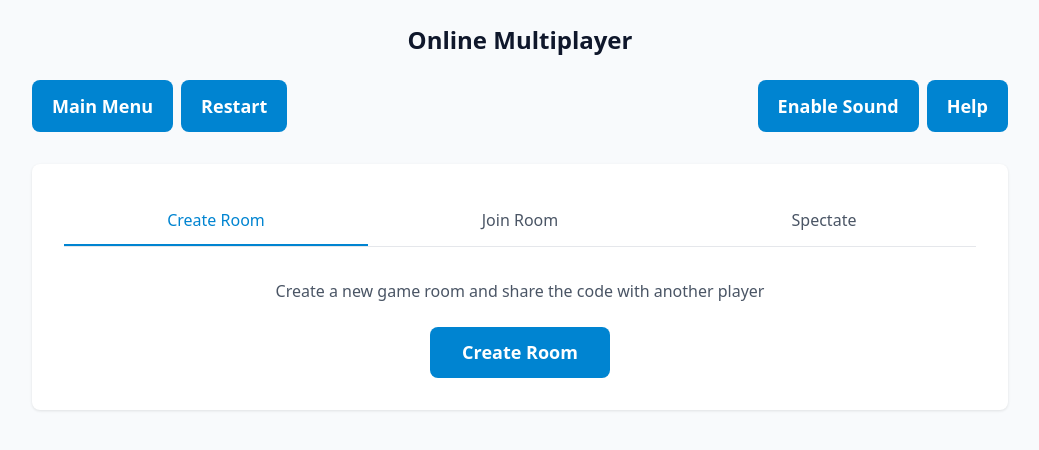
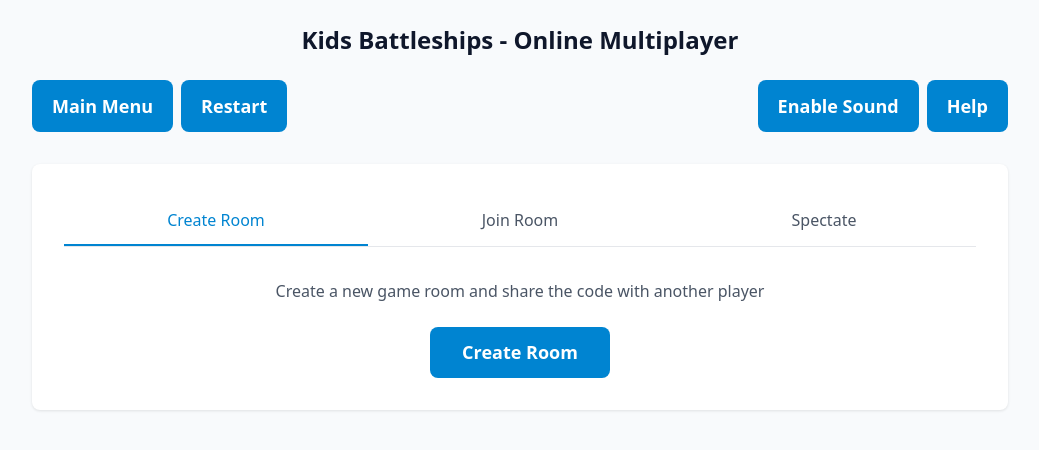
Before and after one commit to gertjvr/battleships, a React (Vite) app in the folder web/: page / in a window 1280 px wide. Both pictures are taken after a click on the button "Online". Shown: the top 450 px of the page, without its empty margins (120-1159 px from the left). Built offline with nearby package versions, Linux system fonts and the light colour scheme.

Commit message:
chore(web): prefix page headers with app name

```diff
--- a/web/src/App.tsx
+++ b/web/src/App.tsx
@@ -18,11 +18,14 @@ export default function App() {
   }, []);
 
   useEffect(() => {
-    let title = 'Kids Battleships';
-    if (route === '/pvp') title += ' - Player vs Player';
-    else if (route === '/pvc') title += ' - Player vs Computer';
-    else if (route === '/online') title += ' - Online';
-    document.title = title;
+    const titles: Record<string, string> = {
+      '/': 'Main Menu',
+      '/pvp': 'Player vs Player',
+      '/pvc': 'Player vs Computer',
+      '/online': 'Online Multiplayer',
+    };
+    const pageTitle = titles[route] || '';
+    document.title = `Kids Battleships${pageTitle ? ` - ${pageTitle}` : ''}`;
   }, [route]);
 
   function navigate(path: string) {
--- a/web/src/managers/ComputerGameManager.tsx
+++ b/web/src/managers/ComputerGameManager.tsx
@@ -166,7 +166,7 @@ export default function ComputerGameManager({ onBack, difficulty }: Props) {
   return (
     <div className="p-4 sm:p-6 space-y-6 max-w-5xl mx-auto">
       <h2 className="text-2xl font-bold text-center">
-        Player vs Computer ({difficulty === 'easy' ? 'Easy' : difficulty === 'medium' ? 'Medium' : 'Hard'})
+        Kids Battleships - Player vs Computer ({difficulty === 'easy' ? 'Easy' : difficulty === 'medium' ? 'Medium' : 'Hard'})
       </h2>
       <header className="flex items-center justify-between gap-3">
         <div className="flex items-center gap-2">
--- a/web/src/managers/LocalGameManager.tsx
+++ b/web/src/managers/LocalGameManager.tsx
@@ -158,7 +158,7 @@ export default function LocalGameManager({ onBack }: Props) {
 
   return (
     <div className="p-4 sm:p-6 space-y-6 max-w-5xl mx-auto">
-      <h2 className="text-2xl font-bold text-center">Player vs Player</h2>
+      <h2 className="text-2xl font-bold text-center">Kids Battleships - Player vs Player</h2>
       <header className="flex items-center justify-between gap-3">
         <div className="flex items-center gap-2">
           <button className="btn" onClick={onBack}>Main Menu</button>
--- a/web/src/multiplayer/OnlineGameManager.tsx
+++ b/web/src/multiplayer/OnlineGameManager.tsx
@@ -286,7 +286,7 @@ export default function OnlineGameManager({ onBack, initialPlayerName }: OnlineG
   if (!roomCode) {
     return (
       <div className="p-4 sm:p-6 space-y-6 max-w-5xl mx-auto">
-        <h2 className="text-2xl font-bold text-center">Online Multiplayer</h2>
+        <h2 className="text-2xl font-bold text-center">Kids Battleships - Online Multiplayer</h2>
         <header className="flex items-center justify-between gap-3">
           <div className="flex items-center gap-2">
             <button className="btn" onClick={onBack}>Main Menu</button>
@@ -320,7 +320,7 @@ export default function OnlineGameManager({ onBack, initialPlayerName }: OnlineG
   if (!gameState || connectionState.status !== 'connected') {
     return (
       <div className="p-4 sm:p-6 space-y-6 max-w-5xl mx-auto">
-        <h2 className="text-2xl font-bold text-center">Online Multiplayer</h2>
+        <h2 className="text-2xl font-bold text-center">Kids Battleships - Online Multiplayer</h2>
         <header className="flex items-center justify-between gap-3">
           <div className="flex items-center gap-2">
             <button className="btn" onClick={onBack}>Main Menu</button>
@@ -374,7 +374,7 @@ export default function OnlineGameManager({ onBack, initialPlayerName }: OnlineG
 
   return (
     <div className="p-4 sm:p-6 space-y-6 max-w-5xl mx-auto">
-      <h2 className="text-2xl font-bold text-center">Online Multiplayer</h2>
+      <h2 className="text-2xl font-bold text-center">Kids Battleships - Online Multiplayer</h2>
       <header className="flex items-center justify-between gap-3">
         <div className="flex items-center gap-2">
           <button className="btn" onClick={onBack}>Main Menu</button>
--- a/web/src/multiplayer/SpectatorGameManager.tsx
+++ b/web/src/multiplayer/SpectatorGameManager.tsx
@@ -83,7 +83,7 @@ export default function SpectatorGameManager({ onBack }: SpectatorGameManagerPro
   if (!roomCode) {
     return (
       <div className="spectator-game max-w-md mx-auto mt-8">
-        <h2 className="text-2xl font-bold text-center mb-4">Spectator Mode</h2>
+        <h2 className="text-2xl font-bold text-center mb-4">Kids Battleships - Spectator Mode</h2>
         <div className="mb-6">
           <button
             className="btn mb-4"
@@ -127,7 +127,7 @@ export default function SpectatorGameManager({ onBack }: SpectatorGameManagerPro
   if (!gameState || connectionState.status !== 'connected') {
     return (
       <div className="spectator-game">
-        <h2 className="text-2xl font-bold text-center mb-4">Spectator Mode</h2>
+        <h2 className="text-2xl font-bold text-center mb-4">Kids Battleships - Spectator Mode</h2>
         <div className="flex items-center justify-between mb-4">
           <ConnectionStatus
             status={connectionState.status}
@@ -161,7 +161,7 @@ export default function SpectatorGameManager({ onBack }: SpectatorGameManagerPro
 
   return (
     <div className="spectator-game">
-      <h2 className="text-2xl font-bold text-center mb-4">Spectator Mode</h2>
+      <h2 className="text-2xl font-bold text-center mb-4">Kids Battleships - Spectator Mode</h2>
       {/* Header controls */}
       <div className="flex items-center justify-between mb-6">
         <div className="flex items-center gap-2">
--- a/web/src/views/HomeView.tsx
+++ b/web/src/views/HomeView.tsx
@@ -10,7 +10,7 @@ interface Props {
 export default function HomeView({ difficulty, onDifficultyChange, onNavigate }: Props) {
   return (
     <div className="p-4 sm:p-6 space-y-4 text-center max-w-md mx-auto">
-      <h1 className="text-3xl font-extrabold">Kids Battleships</h1>
+      <h1 className="text-3xl font-extrabold">Kids Battleships - Main Menu</h1>
       <div className="space-y-3">
         <button className="btn w-full" onClick={() => onNavigate('/pvp')}>Player vs Player</button>
         <div className="flex items-center gap-2">
```
